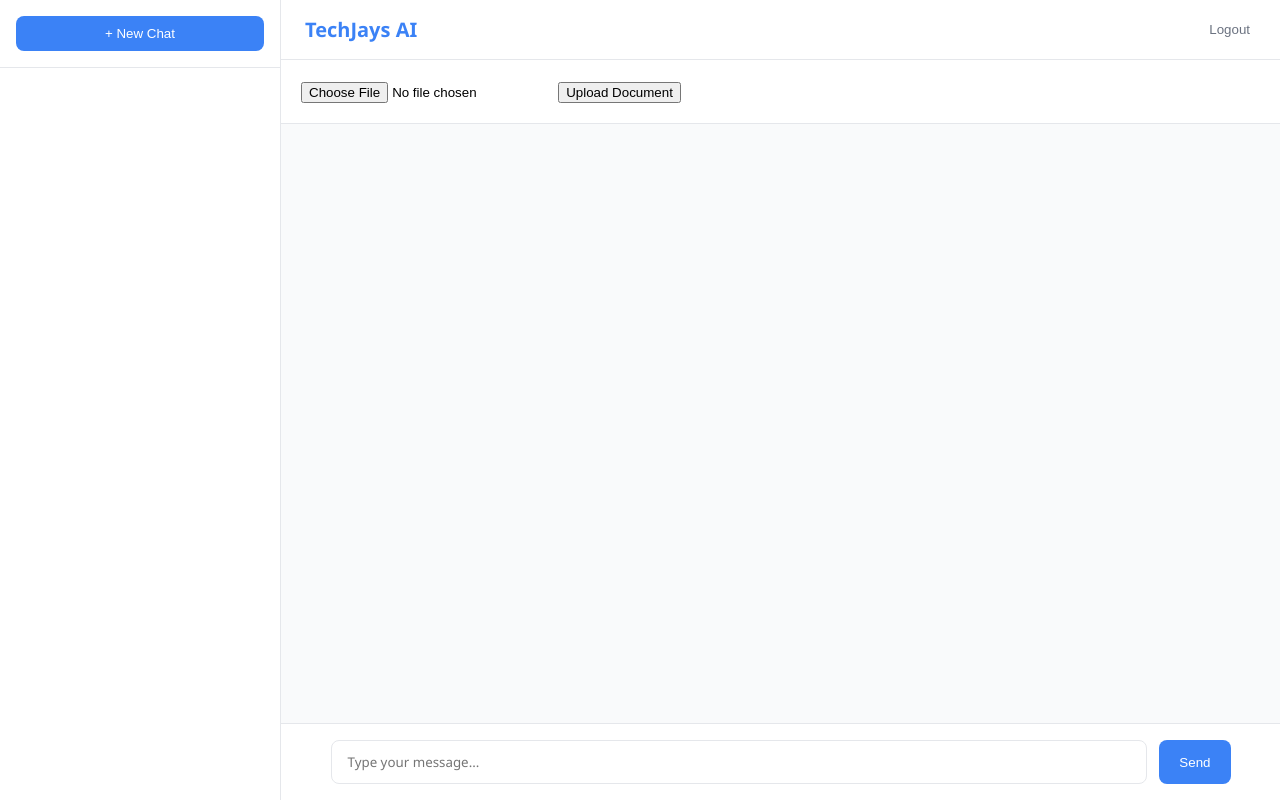
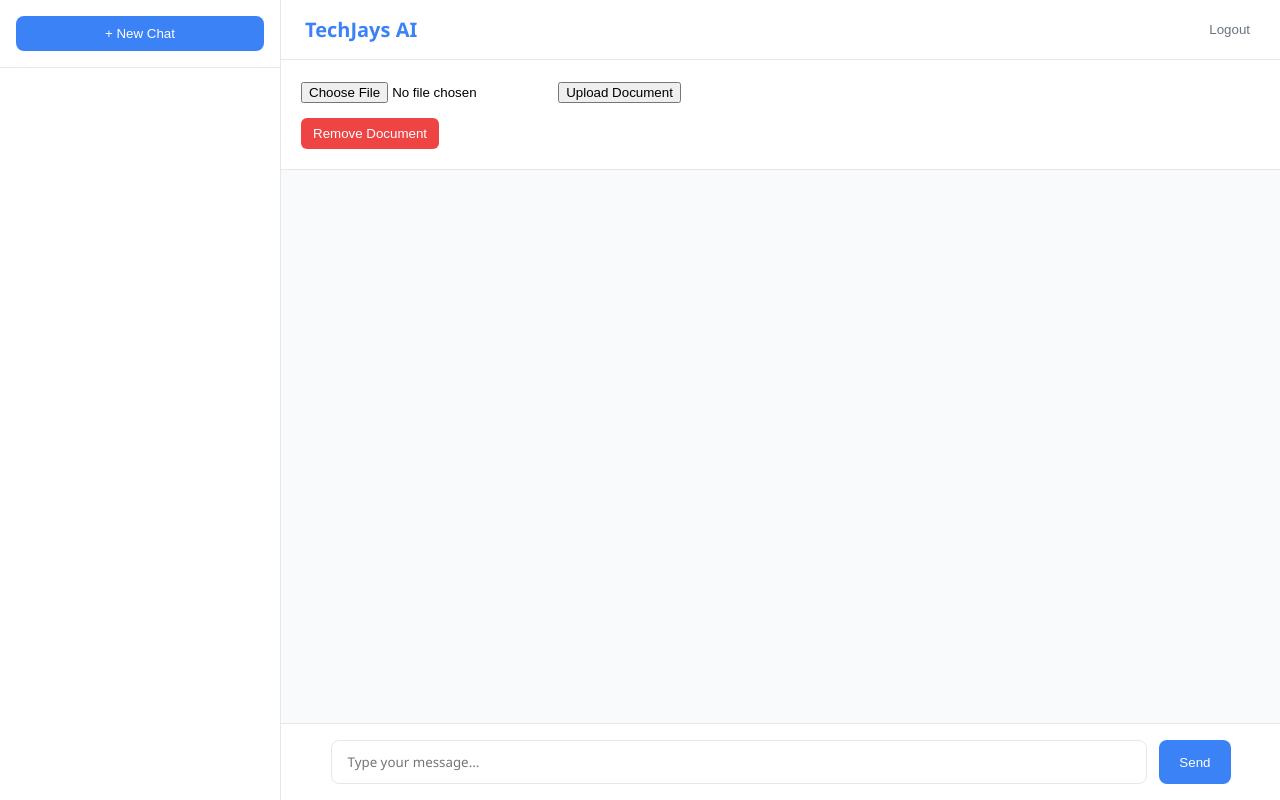
Before and after one commit to Subakeerthana1515/AIchatbot, a Flask app: template techjays/templates/chat.html in a window 1280 px wide. Run offline with Flask 3, Linux system fonts and the light colour scheme; the template is opened without the code that fills it, so the values that code supplies are empty.

Commit message:
Updated code in feature-update branch

```diff
--- a/chatbot/chat.py
+++ b/chatbot/chat.py
@@ -22,6 +22,7 @@ GEMINI_URL = f"https://generativelanguage.googleapis.com/v1beta/models/gemini-2.
 # In-memory session storage
 chat_sessions = {}
 document_texts = {}
+uploaded_files = {}
 
 @app.route("/new_chat", methods=["POST"])
 def new_chat():
@@ -119,6 +120,28 @@ def delete_chat():
         del document_texts[session_id]
     return jsonify({"success": True})
 
+import os
+
+@app.route("/remove_document", methods=["POST"])
+def remove_document():
+    data = request.get_json()
+    session_id = data.get("session_id")
+
+    if session_id in document_texts:
+        document_texts[session_id] = ""
+
+        # Also remove file if stored
+        if session_id in uploaded_files:
+            filepath = uploaded_files[session_id]
+            if os.path.exists(filepath):
+                os.remove(filepath)
+            del uploaded_files[session_id]
+
+        return jsonify({"success": True, "message": "Document removed for session"})
+    else:
+        return jsonify({"success": False, "error": "Session not found"}), 400
+
+
 def save_to_db(session_id, role, message):
     import sqlite3
     conn = sqlite3.connect('chat_session.db')
--- a/myapp/urls.py
+++ b/myapp/urls.py
@@ -24,6 +24,7 @@ from django.urls import path, include
 urlpatterns = [
     path('admin/', admin.site.urls),
     path('techjays/', include('techjays.urls')),  # Adjust for your app
-]
+
+    ]
 if settings.DEBUG:
     urlpatterns += static(settings.MEDIA_URL, document_root=settings.MEDIA_ROOT)
--- a/techjays/templates/chat.html
+++ b/techjays/templates/chat.html
@@ -214,14 +214,21 @@
       <button class="logout-btn" onclick="logoutChat()">Logout</button>
     </div>
 
-    <!-- Upload Section -->
     <div class="upload-section">
       <form id="upload-form" enctype="multipart/form-data">
         <input type="file" id="file-input" name="file" />
         <button type="submit">Upload Document</button>
       </form>
+      <!-- Display uploaded filename here -->
+      <div id="uploaded-file-name" style="margin-top: 5px; font-style: italic;"></div>
+
+      <button id="remove-document-btn" onclick="removeDocument()" style="margin-top:10px; background:#ef4444; color:#fff; border:none; padding:8px 12px; border-radius:6px; cursor:pointer;">
+        Remove Document
+      </button>
       <div id="upload-status"></div>
     </div>
+
+
 
     <!-- Chat Messages -->
     <div class="chat-container" id="chat-log"></div>
@@ -326,6 +333,7 @@
 
     function startNewChat() {
       const newSessionId = 'session_' + new Date().getTime();
+
       fetch('http://127.0.0.1:5000/new_chat', {
         method: "POST",
         headers: { "Content-Type": "application/json" },
@@ -334,10 +342,80 @@
       .then(r => r.json())
       .then(data => {
         currentSession = newSessionId;
+
+        // Clear chat window
         document.getElementById('chat-log').innerHTML = '';
+
+        // Clear file input
+        const fileInput = document.getElementById('file-input');
+        if (fileInput) fileInput.value = '';
+
+        // Clear upload status message
+        const status = document.getElementById('upload-status');
+        if (status) {
+          status.textContent = '';
+          status.style.color = '';
+        }
+
+        // If you have a filename display, clear it too
+        const uploadedFileNameDisplay = document.getElementById('uploaded-file-name');
+        if (uploadedFileNameDisplay) uploadedFileNameDisplay.textContent = '';
+
+        // Update chat history or UI as needed
         updateHistory(currentSession);
+      })
+      .catch(() => {
+        const status = document.getElementById('upload-status');
+        if (status) {
+          status.textContent = "Failed to start new chat.";
+          status.style.color = "red";
+        }
       });
     }
+
+
+    function removeDocument() {
+      const status = document.getElementById("upload-status");
+
+      if (!currentSession) {
+        status.textContent = "Please start a chat before removing a document.";
+        status.style.color = "red";
+        return;
+      }
+
+      fetch("http://127.0.0.1:5000/remove_document", {
+        method: "POST",
+        headers: { "Content-Type": "application/json" },
+        body: JSON.stringify({ session_id: currentSession })
+      })
+      .then(res => res.json())
+      .then(data => {
+        if (data.success) {
+          status.textContent = "Document removed successfully!";
+          status.style.color = "green";
+
+          // Clear the file input
+          document.getElementById("file-input").value = "";
+
+          // Reset current session or any related variable
+          currentSession = null; // reset session as document is removed
+
+          // Clear any displayed uploaded filename (if exists)
+          const uploadedFileNameDisplay = document.getElementById("uploaded-file-name");
+          if (uploadedFileNameDisplay) {
+            uploadedFileNameDisplay.textContent = "";
+          }
+        } else {
+          status.textContent = "Failed to remove document: " + data.error;
+          status.style.color = "red";
+        }
+      })
+      .catch(() => {
+        status.textContent = "Error removing document.";
+        status.style.color = "red";
+      });
+    }
+
 
     function logoutChat() {
       currentSession = null;
```
Also changed, not shown: chat_session.db, myapp/settings.py (line endings or trailing spaces), techjays/urls.py (line endings or trailing spaces), techjays/views.py (line endings or trailing spaces), 4 other files.
